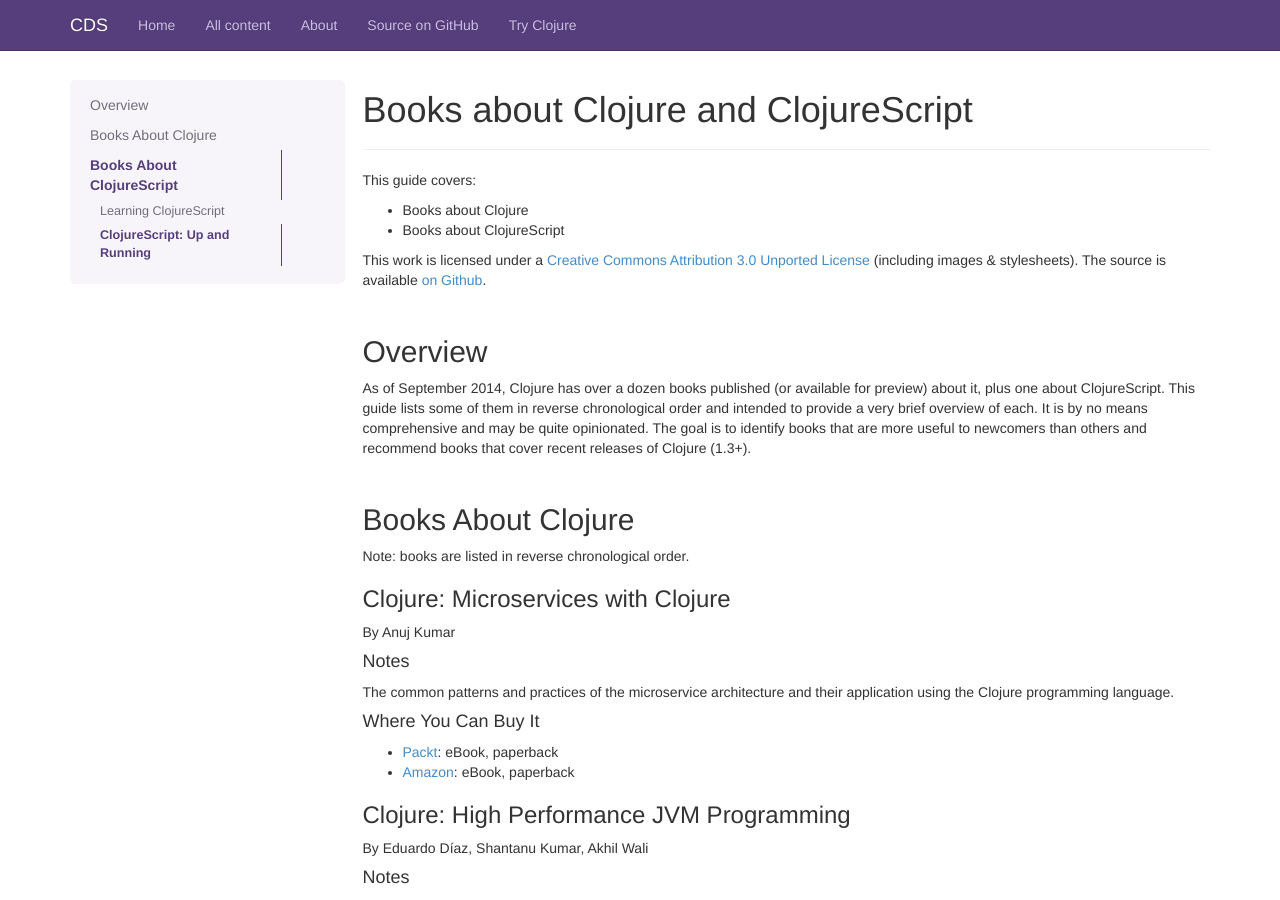
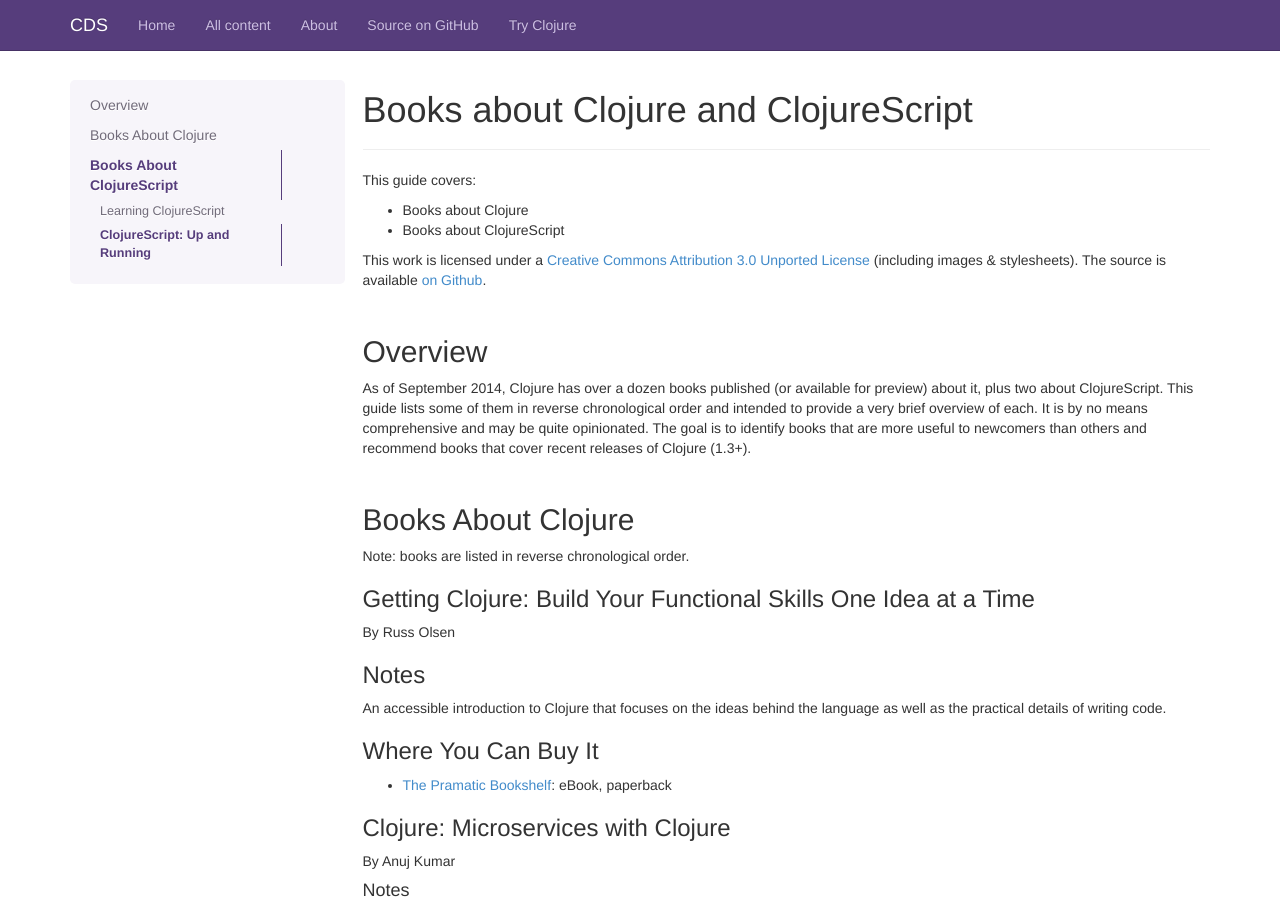
Before and after one commit to clojuredocs/guides, a Jekyll site: the page built from articles/ecosystem/books.md, in a window 1280 px wide and 900 px high. Built offline with Jekyll 4.4.1, drawn with Linux system fonts in a browser that asks for light colours; some web fonts are replaced; Markdown is read by kramdown in place of the engine named in the settings.

Commit message:
Update books.md
* add Getting Clojure by Russ Olsen
* specify, that there are two ClojureScript books in the list

```diff
--- a/articles/ecosystem/books.md
+++ b/articles/ecosystem/books.md
@@ -15,7 +15,7 @@
 ## Overview
 
 As of September 2014, Clojure has over a dozen books published (or available for
-preview) about it, plus one about ClojureScript. This guide lists some of them
+preview) about it, plus two about ClojureScript. This guide lists some of them
 in reverse chronological order and intended to provide a very brief
 overview of each. It is by no means comprehensive and may be quite
 opinionated. The goal is to identify books that are more useful to
@@ -27,6 +27,20 @@
 ## Books About Clojure
 
 Note: books are listed in reverse chronological order.
+
+
+
+### Getting Clojure: Build Your Functional Skills One Idea at a Time
+
+By Russ Olsen
+
+### Notes
+
+An accessible introduction to Clojure that focuses on the ideas behind the language as well as the practical details of writing code.
+
+### Where You Can Buy It
+
+* [The Pramatic Bookshelf](https://pragprog.com/book/roclojure/getting-clojure#): eBook, paperback
 
 
 
```
